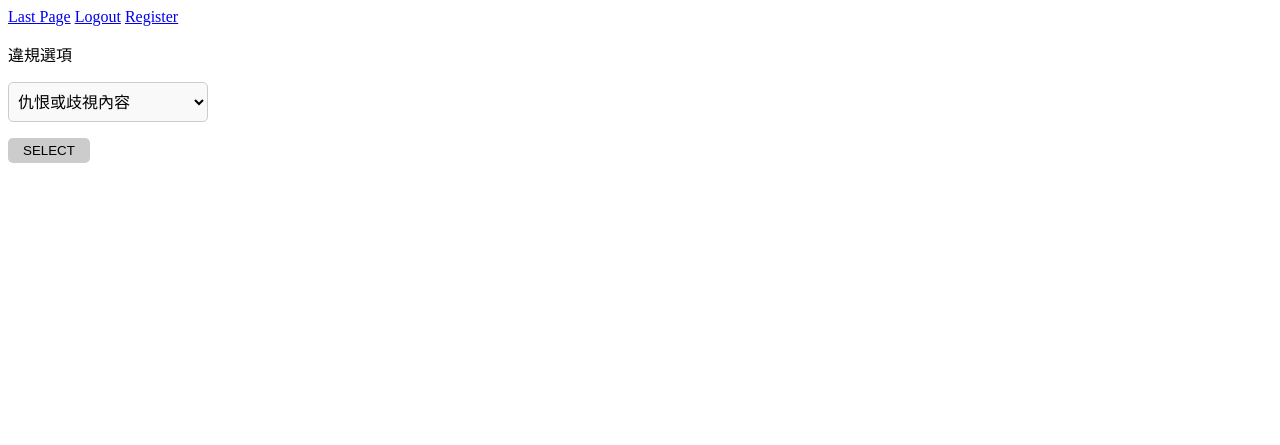
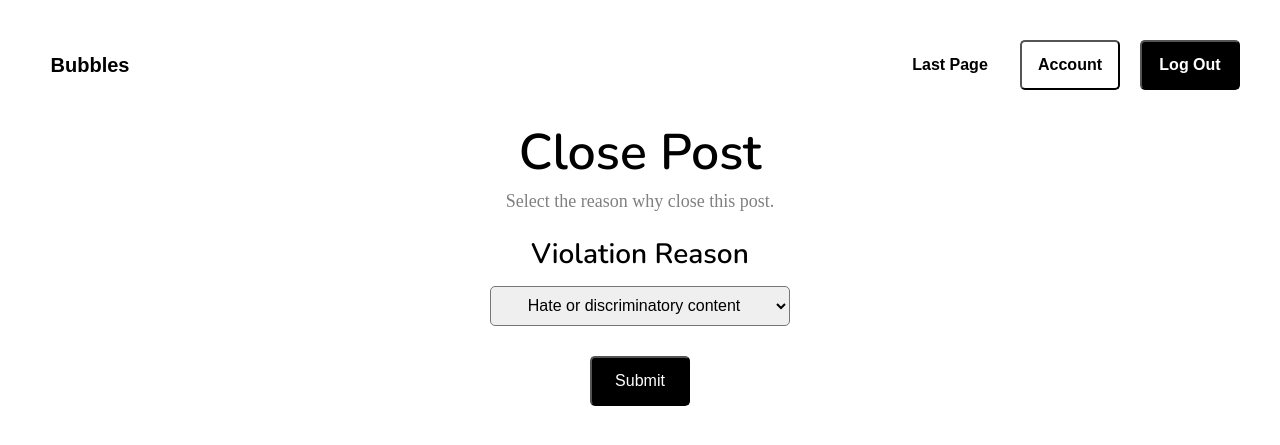
Before and after one commit to Dot0721/online-forum, a PHP site: page /closepost.php?postid=1 in a window 1280 px wide. Shown: the top 445 px of the page. Run offline with PHP 8.4, Linux system fonts and the light colour scheme; data that the repository does not hold is empty.

Commit message:
update style

```diff
--- a/board.php
+++ b/board.php
@@ -56,7 +56,7 @@
     //送出留言後會執行下面這段程式碼
     if (isset($_POST['submit'])) {
         include "db.php";
-        echo '<div class="success">Added successfully ！</div>';
+        echo '<div class="success"> Your Post Added Successfully！ </div>';
         $userid = $_POST['userid'];
         $areaid=$_POST['areaid'];
         $postname = $_POST['postname'];
--- a/closepost.php
+++ b/closepost.php
@@ -1,7 +1,6 @@
 <?php
+    include 'style.html';
     include 'db.php';
-    include 'style.html';
-
     if ($_SERVER['REQUEST_METHOD'] === 'POST') {
         $violate=$_POST['violate'];
         $postid = $_POST['postid'];
@@ -17,53 +16,39 @@
 
 <html>
 
-<title> Edit Message </title>
+<title> Close Post </title>
+
+<style>
+    div {
+        text-align: center
+    }
+</style>
 
 <body>
-     <div class="flex-center position-ref full-height">
-                <div class="top-right home">
-                        <a href='viewPostDetail.php?postid=<?=$postid?>&userid=<?=$userid?>&areaid=<?=$areaid?>'>Last Page</a>
-                        <a href="index.php">Logout</a>
-                        <a href="signup.php">Register</a>
-                </div>
-
-      <div class="content">
-                <div class="m-b-md">
+    <a href='viewAreaList.php?userid=".$userid."'> <button class='bubbles'> <b> Bubbles </b> </button> </a>
+    <a href="index.php"> <button class="upper-right-button"> <b> Log Out </b> </button> </a>
+    <a href='userinfo.php?userid=" . $userid . "&areaid=0&postid=0'> <button class='account'> <b> Account </b> </button> </a>
+    <a href='viewPostDetail.php?postid=<?=$postid?>&userid=<?=$userid?>&areaid=<?=$areaid?>'> <button class='last-page'> <b> Last Page </b> </button> </a>
+    <div>
         <form name="form1" action="closepost.php" method="post">
             <input type="hidden" name="postid" value="<?=$postid?>">
             <input type="hidden" name="userid" value="<?=$userid?>">
             <input type="hidden" name="areaid" value="<?=$areaid?>">
-                        <p>違規選項</p>
-                        <select name="violate">
-                            <option>仇恨或歧視內容</option>
-                            <option>不雅或不當內容</option>
-                            <option>侵犯隱私</option>
-                            <option>垃圾訊息</option>
-                            <option>欺詐或誤導內容</option>
-                            <option>違反特定版區規則</option>
+            <h1> Close Post </h1>
+            <p class="dir"> Select the reason why close this post. </p>
+            <h2> Violation Reason </h2>
+            <select>
+                <option> Hate or discriminatory content </option> <!-- 仇恨或歧視內容 -->
+                <option> Violent or pornographic content </option> <!-- 暴力或色情內容 -->
+                <option> Invasion of privacy </option> <!-- 侵犯他人隱私 -->
+                <option> Spam </option> <!-- 垃圾訊息 -->
+                <option> Fraudulent or misleading content </option> <!-- 欺詐或誤導內容 -->
+                <!-- <option> 違反特定版區規則 </option> -->
             </select>
-                        <p><input type="submit" name="submit" value="SELECT">
-                    <style>
-                        input {padding:5px 15px; background:#ccc; border:0 none;
-                        cursor:pointer;
-                        -webkit-border-radius: 5px;
-                        border-radius: 5px; }
-                    </style>
-                        <style>
-                            /* 设置下拉框的宽度和高度 */
-                            select {
-                                width: 200px; /* 调整宽度 */
-                                height: 40px; /* 调整高度 */
-                                font-size: 16px; /* 调整字体大小 */
-                                padding: 5px; /* 设置内边距 */
-                                border-radius: 5px; /* 设置圆角边框 */
-                                background-color: #f9f9f9; /* 设置背景颜色 */
-                                border: 1px solid #ccc; /* 设置边框 */
-                            }
-                        </style>
+            <br>
+            <button type="submit" name="submit" value="SELECT" class="submit"> Submit </button>
         </form>
     </div>
-
 </body>
 
 </html>
--- a/style.html
+++ b/style.html
@@ -31,6 +31,15 @@
         font-family: 'Nunito', sans-serif;
         position: relative;
         top: 60px;
+    }
+    select { /*下拉選項*/
+        width: 300px;
+        height: 40px;
+        border-radius: 5px;
+        font-size: 16px;
+        text-align: center;
+        position: relative;
+        top: 70px;
     }
     footer {
         height: 15%;
@@ -90,6 +99,17 @@
         position: fixed;
         top: 40px;
         right: 280px;
+		cursor: pointer;
+	}
+    .visitor-last-page {
+		width: 100px;
+        height: 50px;
+		font-size: 16px;
+		background: none;
+		border: none;
+        position: fixed;
+        top: 40px;
+        right: 160px;
 		cursor: pointer;
 	}
     .dir { /*Direction of input field*/
```
Also changed, not shown: viewPostList.php (+2 -13 lines). Lines whose indentation alone changed are shown as unchanged.
